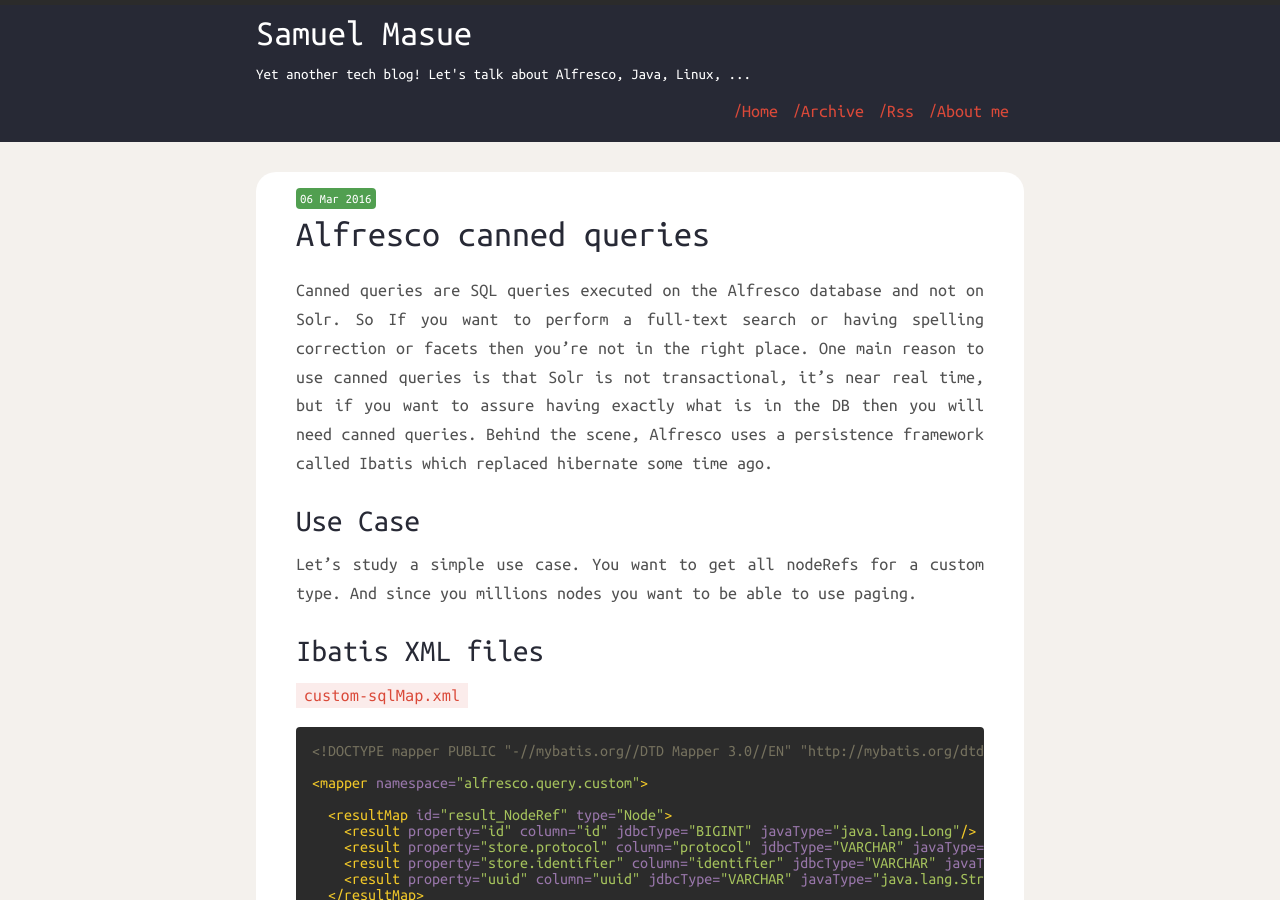
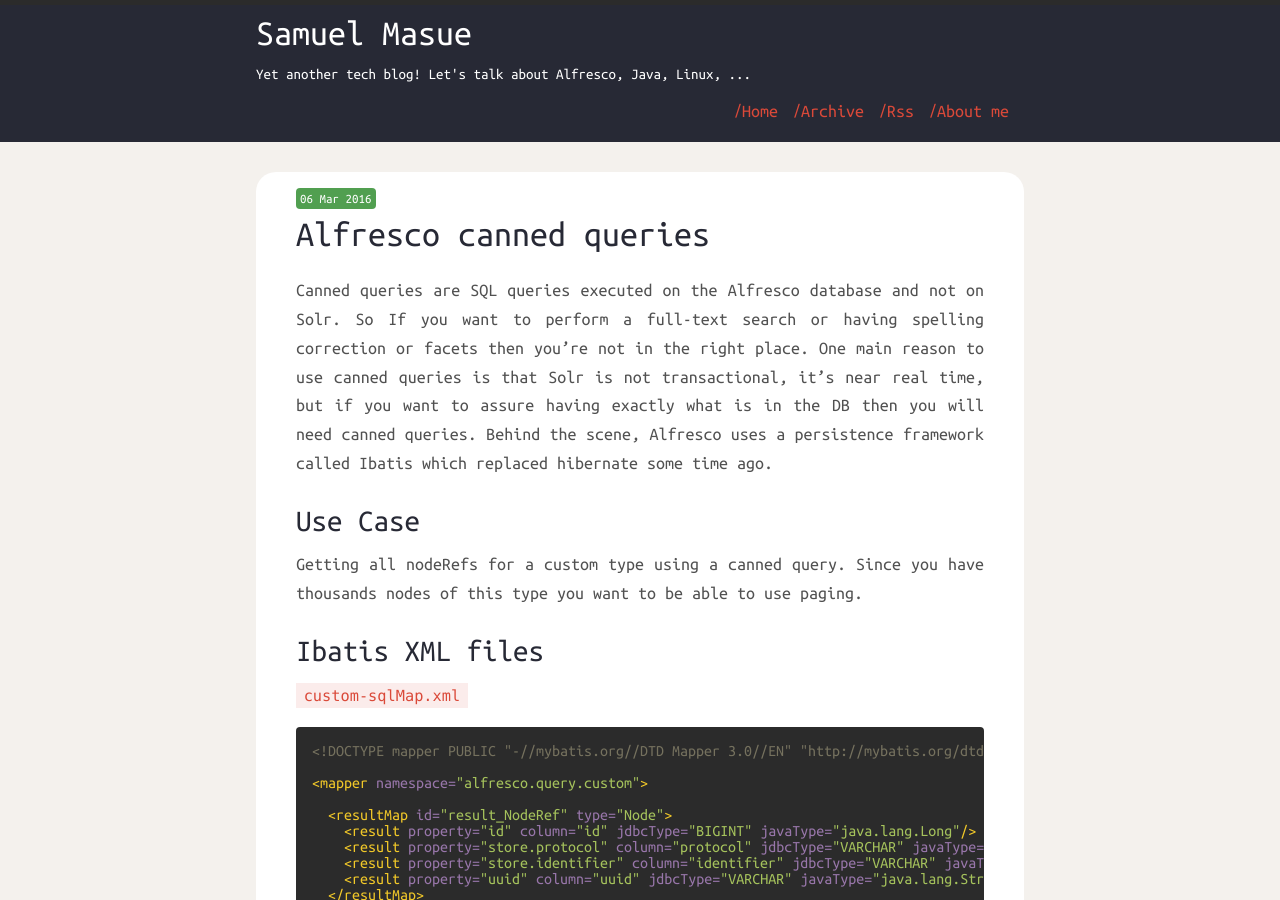
Before and after one commit to TheWeirdDev/theweirddev.github.io, a Jekyll site: the page built from _posts/2016-03-05-alf-canned-queries.markdown, in a window 1280 px wide and 900 px high. Built offline with Jekyll 4.4.1, drawn with Linux system fonts in a browser that asks for light colours; nearby versions of some CDN libraries; comment, search, counter and statistics services are not loaded.

Commit message:
Alf canned query change paragraphe Use case

```diff
--- a/_posts/2016-03-05-alf-canned-queries.markdown
+++ b/_posts/2016-03-05-alf-canned-queries.markdown
@@ -17,7 +17,7 @@
 
 ## Use Case
 
-Let's study a simple use case. You want to get all nodeRefs for a custom type. And since you millions nodes you want to be able to use
+Getting all nodeRefs for a custom type using a canned query. Since you have thousands nodes of this type you want to be able to use
 paging.
 
 ## Ibatis XML files
```
